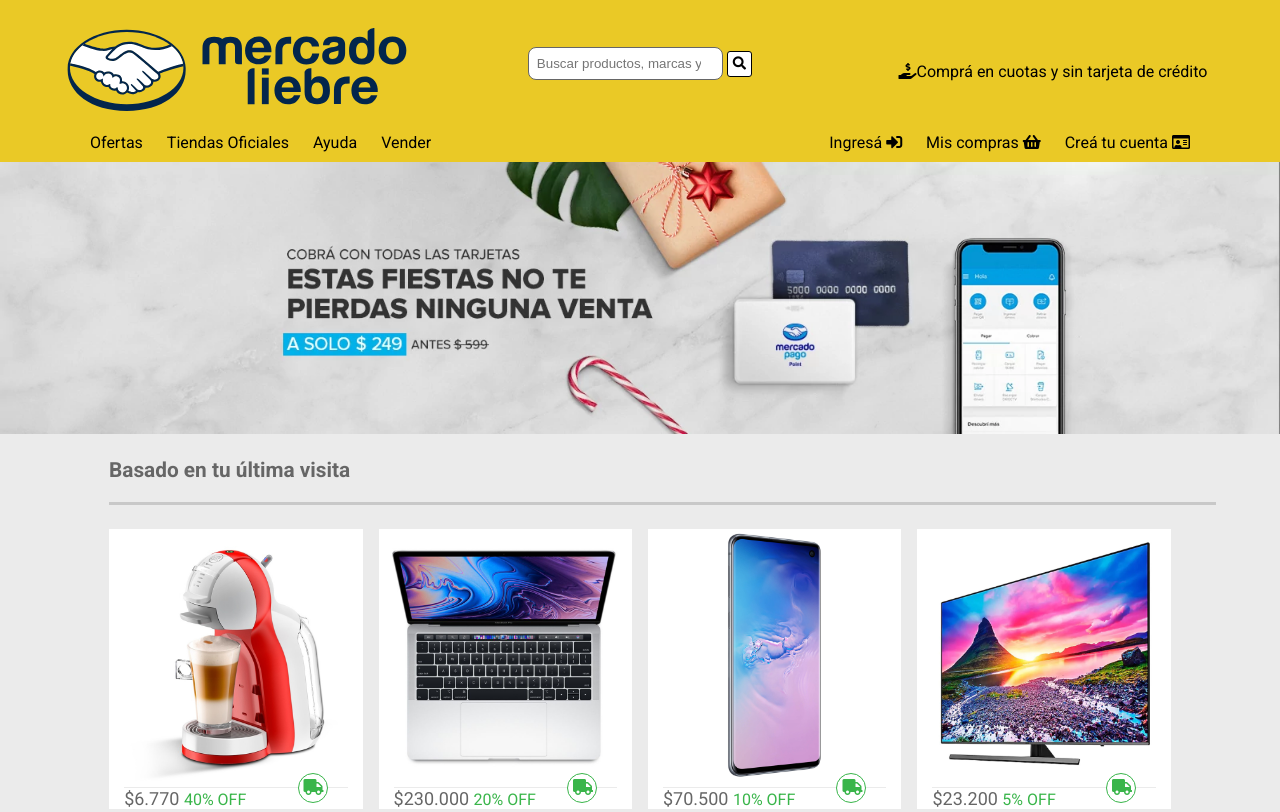
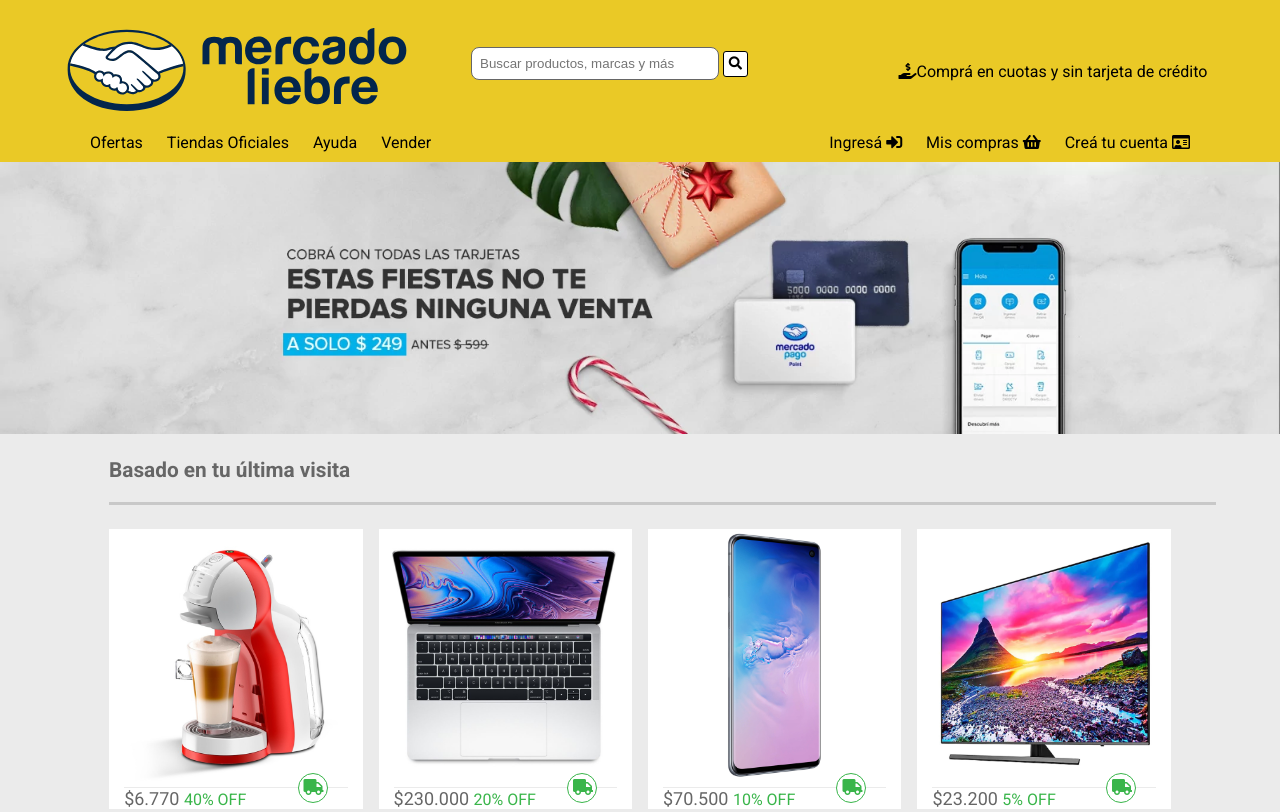
Before and after one commit to MauroPdz/dh-mliebre, a website: page views/home.html in a window 1280 px wide. Shown: the top 812 px of the page. Drawn offline with Linux system fonts and the light colour scheme.

Commit message:
Arreglos en el search

```diff
--- a/public/css/styles.css
+++ b/public/css/styles.css
@@ -42,15 +42,15 @@
 
 header div form {
     width: 50%;
-    text-align: center;
 }
 
 /* Search y lupa */
 
-header div div .search{
-    margin-left: 0;
-    width: 83%;
+header div form .search{
+    margin-left: .5rem;
+    width: 70%;
 }
+
 
 header div .compra-cuotas {
     width: 100%;
@@ -380,6 +380,9 @@
         font-size: 1rem;
     }
 
+    header form input{
+        width: 90%;
+    }
 
     /* Search y lupa */
 
```
